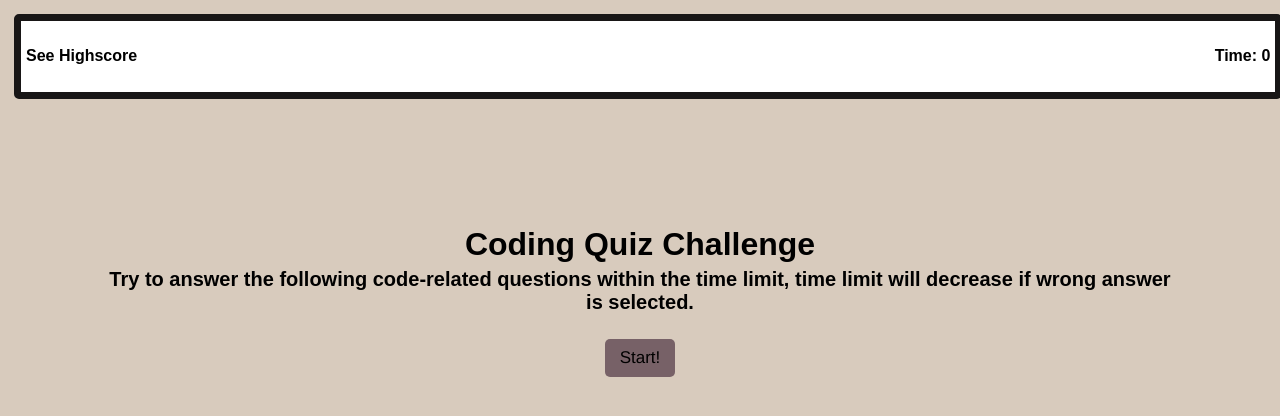
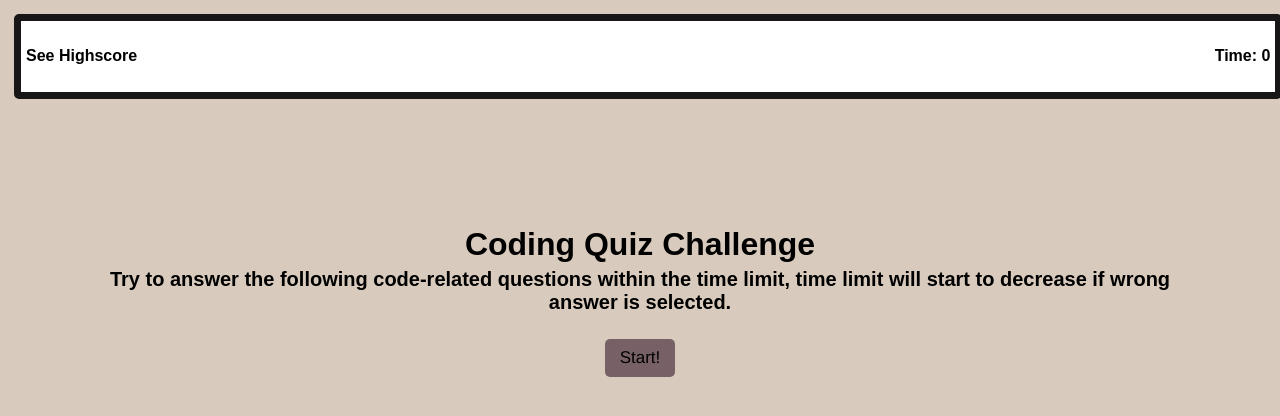
Before and after one commit to dtm5169/CodeQuiz, a plain HTML site: page index.html in a window 1280 px wide. Drawn offline with Linux system fonts and the light colour scheme.

Commit message:
edited paragraph

```diff
--- a/index.html
+++ b/index.html
@@ -19,7 +19,7 @@
             <div id="front">
                 <h1>
                     Coding Quiz Challenge
-                    <p>Try to answer the following code-related questions within the time limit, time limit will decrease if wrong answer is selected.</p>
+                    <p>Try to answer the following code-related questions within the time limit, time limit will start to decrease if wrong answer is selected.</p>
                 </h1>
                 <button onclick="start()">Start!</button>
             </div>
```
